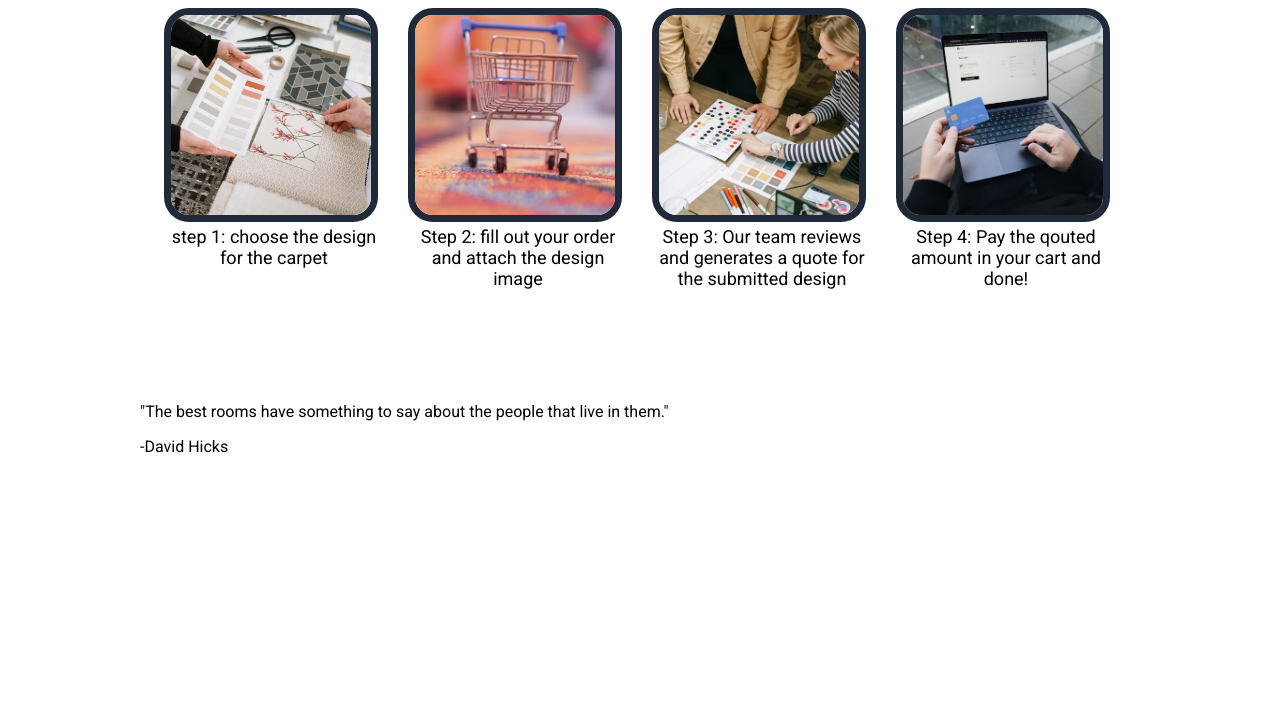
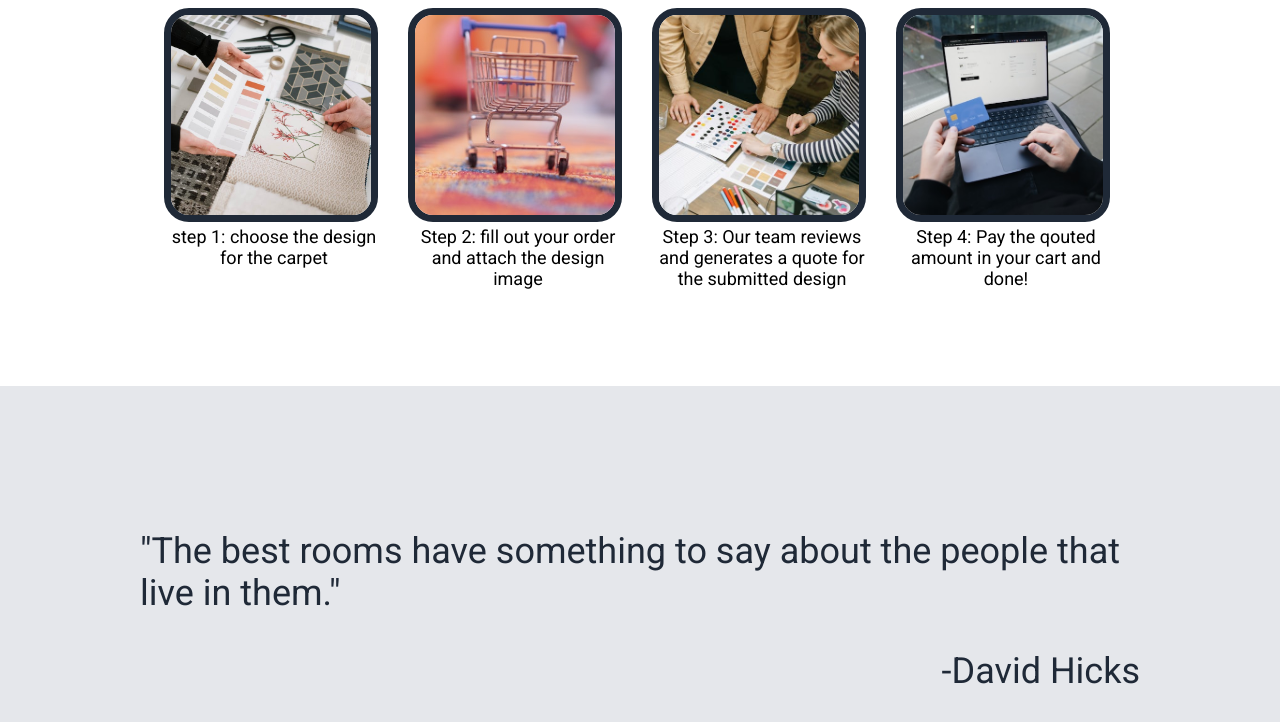
Before and after one commit to Ico-Nickk/tufting-site, a plain HTML site: page index.html in a window 1280 px wide. Shown: the part 582-1304 px from the top of the page. Before the commit the page ends 1054 px from the top, so only its background shows below. Drawn offline with Linux system fonts and the light colour scheme.

Commit message:
add styling to the quote section

```diff
--- a/styles.css
+++ b/styles.css
@@ -177,3 +177,27 @@ header .wrapper {
     border: 7px solid #1f2937;
     border-radius: 25px;
 }
+
+.quote {
+    height: 450px;
+    background-color: #e5e7eb;
+
+}
+
+.quote .wrapper {
+    height: 100%;
+    display: flex;
+    flex-direction: column;
+    justify-content: center;
+}
+
+.quote p {
+    font-size: 36px;
+    font-style: light italic;
+    color: #1f2937;
+}
+
+.quote .author {
+    text-align: end;
+    margin-top: 0;
+}
```
